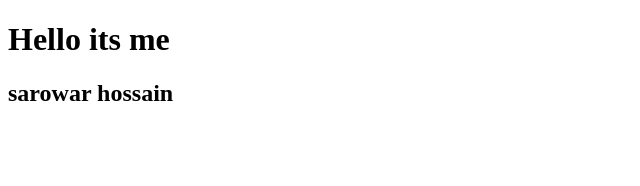
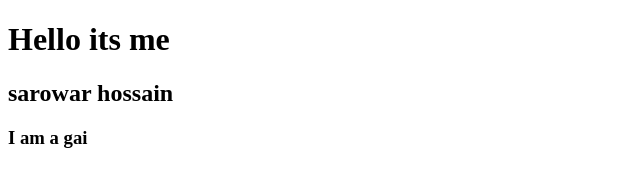
Before and after one commit to Sarowar-h/my-second-repo, a plain HTML site: page index.html in a window 1280 px wide. Shown: the full height of the page, 0-640 px from the left. Drawn offline with Linux system fonts and the light colour scheme.

Commit message:
my 2nd hedder

```diff
--- a/index.html
+++ b/index.html
@@ -9,6 +9,7 @@
 <body>
     <h1>Hello its me</h1>
     <h2>sarowar hossain</h2>
+    <h3>I am a gai</h3>
 
 </body>
 </html>
```
